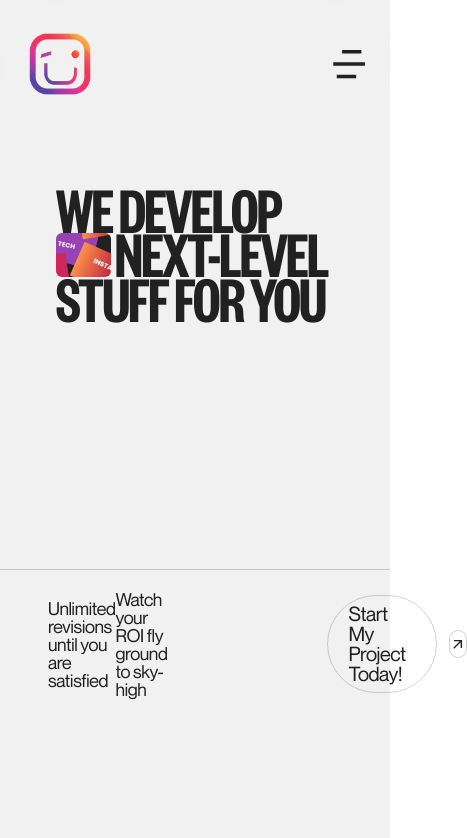
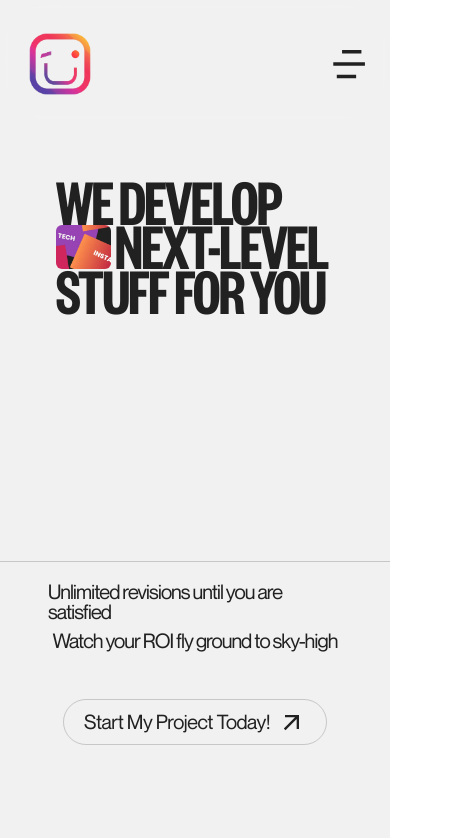
Before and after one commit to Abdulsaboor2004/animated_react_lp, a React (Vite) app: page / in a window 390 px wide. Shown: the top 838 px of the page, 467 px wide, since content can reach past the window. Built offline with nearby package versions, Linux system fonts and the light colour scheme; a web font is replaced by a local one.

Commit message:
responsive af

```diff
--- a/src/components/LandingPage.jsx
+++ b/src/components/LandingPage.jsx
@@ -5,7 +5,7 @@ import { motion } from 'framer-motion';
 
 const LandingPage = () => (
   <main className='w-full text-dark h-screen -mb-44 bg-dim_white '>
-    <div className='TEXT-STRUCTURE mt-14 px-14'>
+    <div className='TEXT-STRUCTURE mt-12 px-14'>
       {['We Develop', 'Next-Level', 'Stuff for You'].map((item, index) => {
         return (
           // i don't know why text-size can't be changed via @layer directive
@@ -26,20 +26,20 @@ const LandingPage = () => (
         );
       })}
     </div>
-    <div className='font-["NeueMontreal"] border-t-[1px] border-dark/20 mt-64 flex justify-between items-center py-5 px-12 '>
+    <div className='font-["NeueMontreal"] border-t-[1px] border-dark/20 mt-64 flex md:flex-row flex-col justify-between items-center py-5 px-12 gap-2'>
       {[
         'Unlimited revisions until you are satisfied',
         'Watch your ROI fly ground to sky-high',
       ].map((item) => {
-        return <p className='text-lg leading-none tracking-tight'>{item}</p>;
+        return <p className='text-[2.4lvh] leading-none tracking-tighter md:tracking-tight'>{item}</p>;
       })}
-      <div className='flex items-center gap-3'>
-        <div className='py-2 px-5 border border-dark/20 rounded-full ml-40 text-xl leading-none tracking-tight '>
-          Start My Project Today!
+      <div className='flex items-center gap-3 md:mt-0 mt-10'>
+        <div className='flex-shrink-0 transition-all cursor-pointer hover:bg-dark hover:text-dim_white py-2 px-5 border border-dark/20 rounded-full md:ml-40 text-xl leading-none tracking-tight flex flex-row justify-center items-center gap-2'>
+          Start My Project Today! <MdArrowOutward className='w-7 h-7 flex items-center justify-center hover:border-2 border-dim_white rounded-full '/>
         </div>
-        <div className='w-7 h-7 flex items-center justify-center border border-dark/20 rounded-full'>
-          <MdArrowOutward />
-        </div>
+
+
+
       </div>
     </div>
   </main>
```
